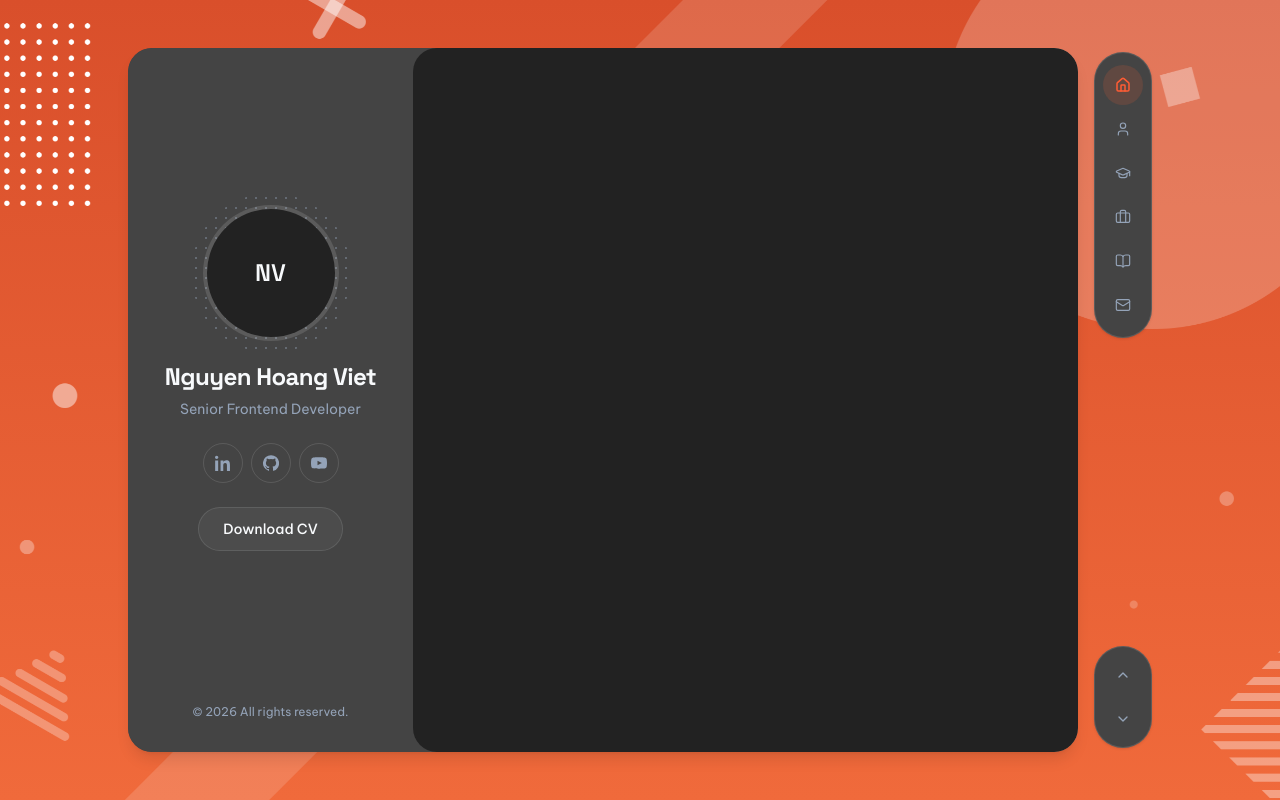
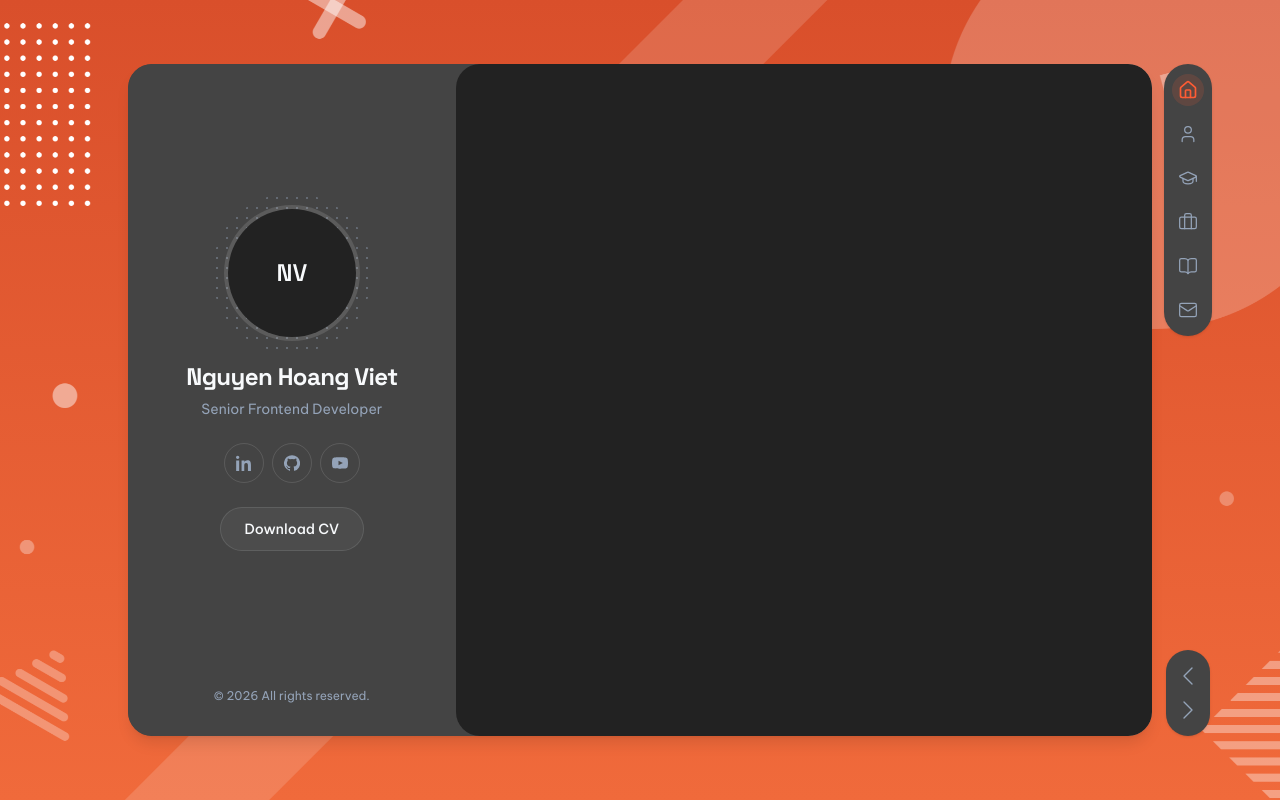
Before and after one commit to danielnguyen1613-dev/danielnguyen.me, a Next.js app: page / in a window 1280 px wide. Built offline with nearby package versions, Linux system fonts and the light colour scheme.

Commit message:
style(layout): refine floating nav and shell spacing

```diff
--- a/components/layout/PortfolioShell.tsx
+++ b/components/layout/PortfolioShell.tsx
@@ -73,17 +73,18 @@ export function PortfolioShell({
         <HeroBackground />
       </div>
 
-      <div className="relative z-10 mx-auto flex min-h-dvh w-full max-w-[1600px] flex-col gap-3 px-4 py-4 pb-24 md:gap-4 md:px-8 md:py-6 lg:h-dvh lg:flex-row lg:gap-5 lg:px-16 lg:py-8 lg:pb-8 xl:gap-4 xl:px-32 xl:py-12">
+      <div className="relative z-10 mx-auto flex min-h-dvh w-full max-w-[1600px] flex-col gap-3 px-4 py-4 pb-24 md:px-8 md:py-6 lg:h-dvh lg:px-16 lg:py-8 xl:px-32 xl:py-16">
         <div className="lg:hidden">
           <ProfileSidebar compact />
         </div>
 
+        <div className="relative min-h-[70vh] min-w-0 flex-1 lg:h-full lg:min-h-0">
           <div
             data-shell="panels"
-          className="flex min-h-[70vh] min-w-0 flex-1 overflow-hidden rounded-xl bg-card shadow-lg lg:h-full lg:min-h-0"
+            className="flex h-full min-h-[70vh] overflow-hidden rounded-xl bg-card shadow-lg lg:min-h-0"
           >
             {/* Connected: profile card (#444) | main surface (#222), radius clips with bg */}
-          <div className="hidden h-full w-[min(30%,360px)] min-w-[240px] shrink-0 overflow-hidden rounded-l-xl bg-card lg:block">
+            <div className="hidden h-full w-[min(32%,380px)] min-w-[240px] shrink-0 overflow-hidden rounded-l-xl bg-card lg:block">
               <ProfileSidebar connected className="h-full w-full" />
             </div>
 
@@ -97,9 +98,13 @@ export function PortfolioShell({
             </main>
           </div>
 
-        <div className="hidden shrink-0 flex-col items-center justify-between py-1 lg:flex">
+          {/* Anchored just outside the main panel — no layout space */}
+          <div className="pointer-events-none absolute inset-y-0 left-full ml-3 hidden lg:flex">
+            <div className="pointer-events-auto flex h-full flex-col items-center justify-between">
               <SectionNavigation activeId={activeSection} />
               <SectionControls />
+            </div>
+          </div>
         </div>
       </div>
 
--- a/components/layout/SectionControls.tsx
+++ b/components/layout/SectionControls.tsx
@@ -21,7 +21,7 @@ export function SectionControls({
     <div
       data-shell="controls"
       className={cn(
-        "flex flex-col items-center gap-1 rounded-full border border-border bg-card px-2 py-2 shadow-sm",
+        "flex flex-col items-center gap-0.5 rounded-full bg-card px-1.5 py-2.5 shadow-sm",
         className,
       )}
     >
@@ -29,17 +29,17 @@ export function SectionControls({
         type="button"
         aria-label={t("previous")}
         onClick={onPrevious}
-        className="inline-flex size-10 items-center justify-center rounded-full text-muted-foreground transition-colors hover:bg-muted hover:text-foreground focus-visible:outline-none focus-visible:ring-2 focus-visible:ring-ring/50"
+        className="inline-flex size-8 items-center justify-center rounded-full text-muted-foreground transition-colors hover:bg-muted hover:text-foreground focus-visible:outline-none focus-visible:ring-2 focus-visible:ring-ring/50"
       >
-        <ChevronUp className="size-4" />
+        <ChevronUp className="size-10 -rotate-90" strokeWidth={1} />
       </button>
       <button
         type="button"
         aria-label={t("next")}
         onClick={onNext}
-        className="inline-flex size-10 items-center justify-center rounded-full text-muted-foreground transition-colors hover:bg-muted hover:text-foreground focus-visible:outline-none focus-visible:ring-2 focus-visible:ring-ring/50"
+        className="inline-flex size-8 items-center justify-center rounded-full text-muted-foreground transition-colors hover:bg-muted hover:text-foreground focus-visible:outline-none focus-visible:ring-2 focus-visible:ring-ring/50"
       >
-        <ChevronDown className="size-4" />
+        <ChevronDown className="size-10 -rotate-90" strokeWidth={1} />
       </button>
     </div>
   );
--- a/components/layout/SectionNavigation.tsx
+++ b/components/layout/SectionNavigation.tsx
@@ -23,9 +23,9 @@ export function SectionNavigation({
       data-shell="nav"
       aria-label={t("ariaLabel")}
       className={cn(
-        "border border-border bg-card shadow-sm",
+        "bg-card shadow-sm",
         isVertical
-          ? "flex flex-col items-center gap-1 rounded-full px-2 py-3"
+          ? "flex flex-col items-center gap-3 rounded-full px-2 py-2.5"
           : "flex items-center justify-around gap-1 rounded-2xl px-2 py-2",
         className,
       )}
@@ -40,13 +40,13 @@ export function SectionNavigation({
             aria-label={t(labelKey)}
             aria-current={isActive ? "page" : undefined}
             className={cn(
-              "inline-flex size-10 items-center justify-center rounded-full transition-colors",
+              "inline-flex size-8 items-center justify-center rounded-full transition-colors",
               isActive
                 ? "bg-primary/15 text-primary"
                 : "text-muted-foreground hover:bg-muted hover:text-foreground",
             )}
           >
-            <Icon className="size-4" strokeWidth={isActive ? 2.25 : 1.75} />
+            <Icon className="size-5" strokeWidth={isActive ? 2 : 1.5} />
           </a>
         );
       })}
```
Lines whose indentation alone changed are shown as unchanged.
